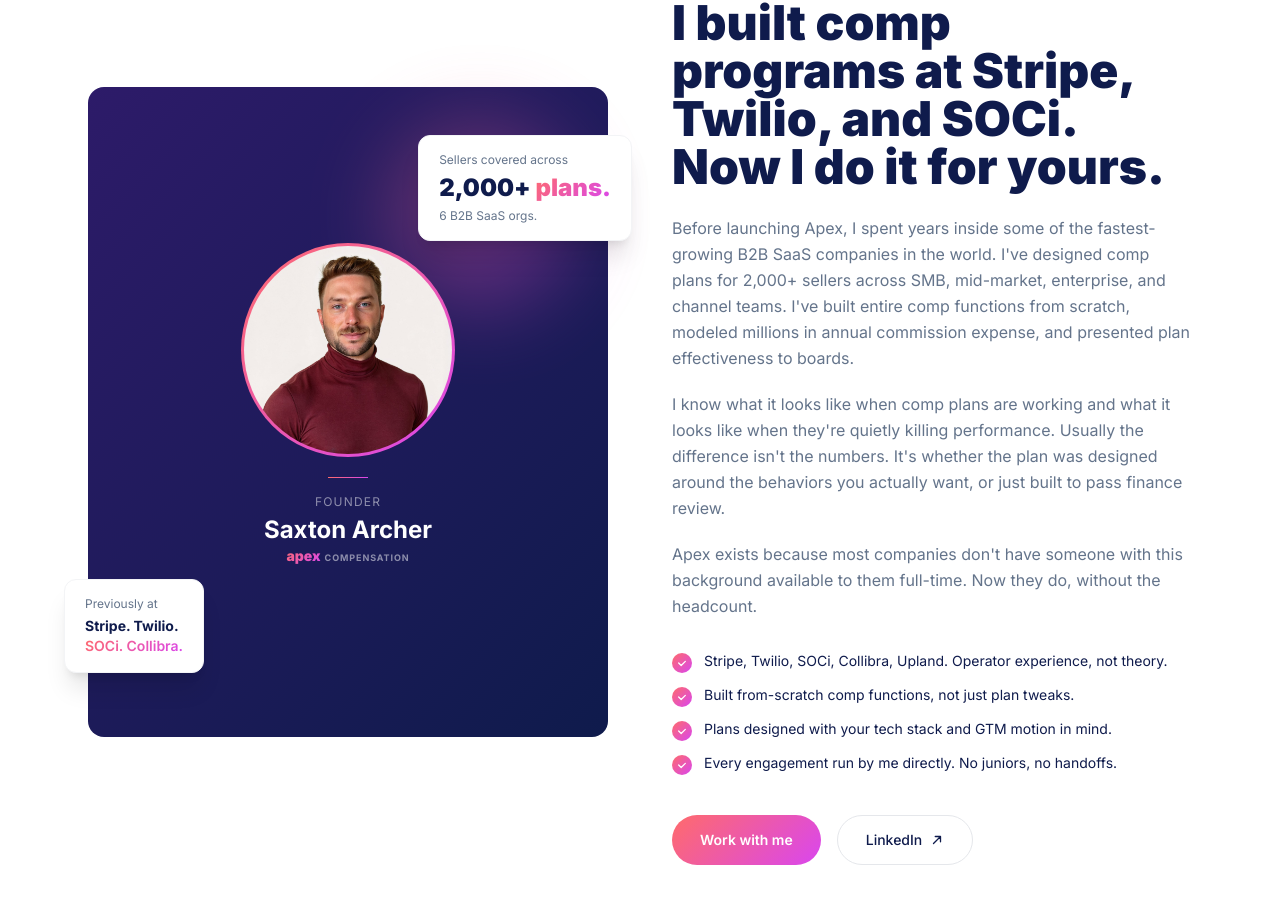
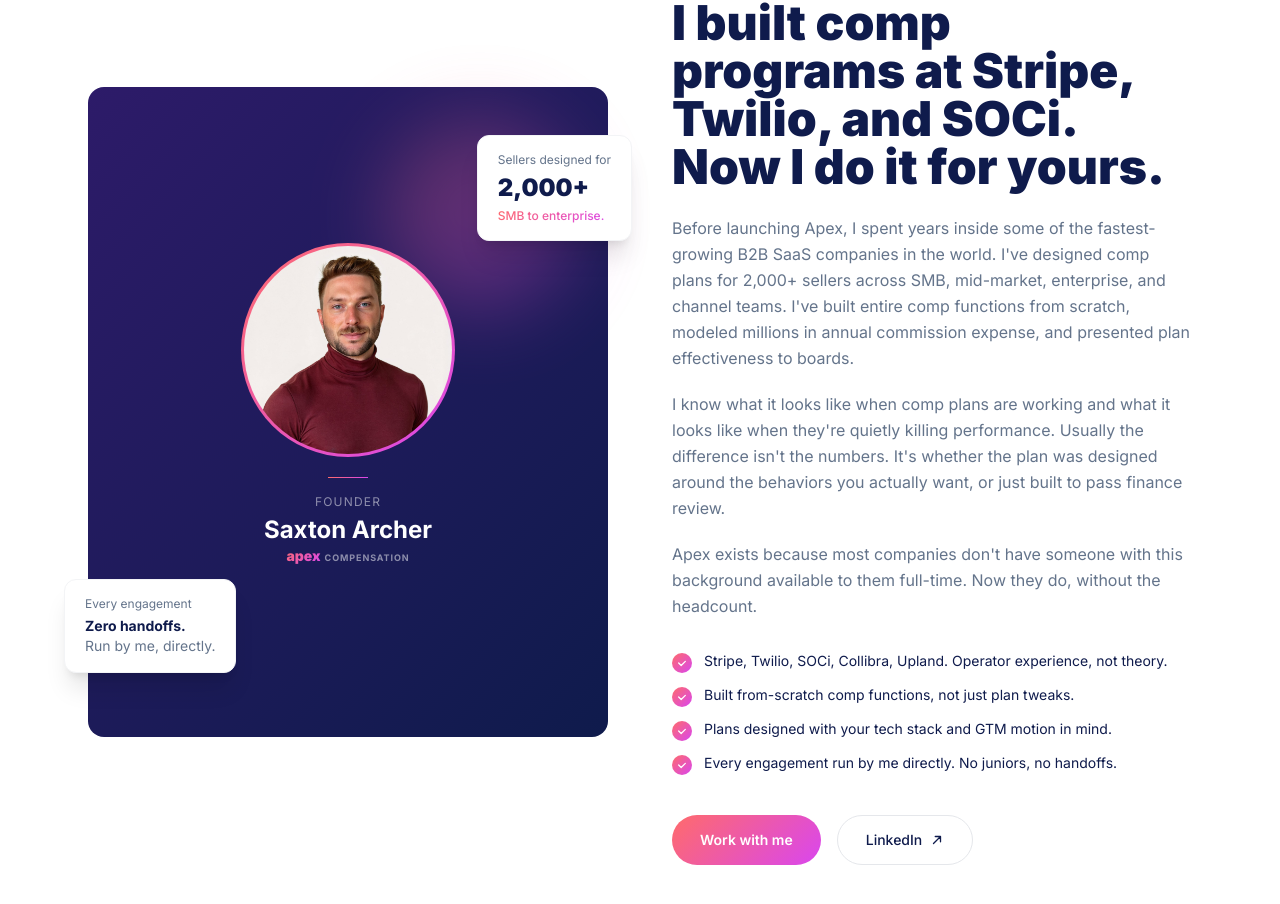
Before and after one commit to archers16/apex-compensation, a Next.js app: page / in a window 1280 px wide. Shown: the part 4171-5075 px from the top of the page. Built offline with nearby package versions, Linux system fonts and the light colour scheme.

Commit message:
Add files via upload

```diff
--- a/components/About.tsx
+++ b/components/About.tsx
@@ -67,68 +67,46 @@
 
             {/* Floating stat cards - desktop only */}
             <div className="hidden md:block absolute -right-6 top-12 rounded-xl px-5 py-4 bg-white shadow-xl border border-gray-100">
-              <p className="text-xs mb-1" style={{ color: "#64748B" }}>Sellers covered across</p>
-              <p className="text-2xl font-black" style={{ color: "#0F1B4C" }}>
-                2,000+{" "}
-                <span
+              <p className="text-xs mb-1" style={{ color: "#64748B" }}>Sellers designed for</p>
+              <p className="text-2xl font-black" style={{ color: "#0F1B4C" }}>2,000+</p>
+              <p
+                className="text-xs mt-1 font-medium"
                 style={{
                   background: "linear-gradient(135deg, #FF6B6B, #D946EF)",
                   WebkitBackgroundClip: "text",
                   WebkitTextFillColor: "transparent",
                 }}
               >
-                  plans.
-                </span>
+                SMB to enterprise.
               </p>
-              <p className="text-xs mt-1" style={{ color: "#64748B" }}>6 B2B SaaS orgs.</p>
             </div>
 
             <div className="hidden md:block absolute -left-6 bottom-16 rounded-xl px-5 py-4 bg-white shadow-xl border border-gray-100">
-              <p className="text-xs mb-1" style={{ color: "#64748B" }}>Previously at</p>
-              <p className="text-sm font-bold" style={{ color: "#0F1B4C" }}>Stripe. Twilio.</p>
+              <p className="text-xs mb-1" style={{ color: "#64748B" }}>Every engagement</p>
+              <p className="text-sm font-bold" style={{ color: "#0F1B4C" }}>Zero handoffs.</p>
+              <p className="text-sm" style={{ color: "#64748B" }}>Run by me, directly.</p>
+            </div>
+
+            {/* Mobile-only stat pills */}
+            <div className="flex md:hidden gap-3 mt-4">
+              <div className="flex-1 rounded-xl px-4 py-3 bg-gray-50 border border-gray-100">
+                <p className="text-xs mb-0.5" style={{ color: "#64748B" }}>Sellers designed for</p>
+                <p className="text-base font-black" style={{ color: "#0F1B4C" }}>2,000+</p>
                 <p
-                className="text-sm font-semibold"
+                  className="text-xs font-medium"
                   style={{
                     background: "linear-gradient(135deg, #FF6B6B, #D946EF)",
                     WebkitBackgroundClip: "text",
                     WebkitTextFillColor: "transparent",
                   }}
                 >
-                SOCi. Collibra.
+                  SMB to enterprise.
                 </p>
               </div>
-
-            {/* Mobile-only stat pills */}
-            <div className="flex md:hidden gap-3 mt-4">
               <div className="flex-1 rounded-xl px-4 py-3 bg-gray-50 border border-gray-100">
-                <p className="text-xs mb-0.5" style={{ color: "#64748B" }}>Sellers covered</p>
-                <p className="text-base font-black" style={{ color: "#0F1B4C" }}>
-                  2,000+{" "}
-                  <span
-                    style={{
-                      background: "linear-gradient(135deg, #FF6B6B, #D946EF)",
-                      WebkitBackgroundClip: "text",
-                      WebkitTextFillColor: "transparent",
-                    }}
-                  >
-                    plans
-                  </span>
-                </p>
-                <p className="text-xs" style={{ color: "#64748B" }}>6 B2B SaaS orgs.</p>
-              </div>
-              <div className="flex-1 rounded-xl px-4 py-3 bg-gray-50 border border-gray-100">
-                <p className="text-xs mb-0.5" style={{ color: "#64748B" }}>Previously at</p>
-                <p className="text-sm font-bold" style={{ color: "#0F1B4C" }}>Stripe. Twilio.</p>
-                <p
-                  className="text-sm font-semibold"
-                  style={{
-                    background: "linear-gradient(135deg, #FF6B6B, #D946EF)",
-                    WebkitBackgroundClip: "text",
-                    WebkitTextFillColor: "transparent",
-                  }}
-                >
-                  SOCi. Collibra.
-                </p>
+                <p className="text-xs mb-0.5" style={{ color: "#64748B" }}>Every engagement</p>
+                <p className="text-sm font-bold" style={{ color: "#0F1B4C" }}>Zero handoffs.</p>
+                <p className="text-xs" style={{ color: "#64748B" }}>Run by me, directly.</p>
               </div>
             </div>
           </div>
```
Lines whose indentation alone changed are shown as unchanged.
